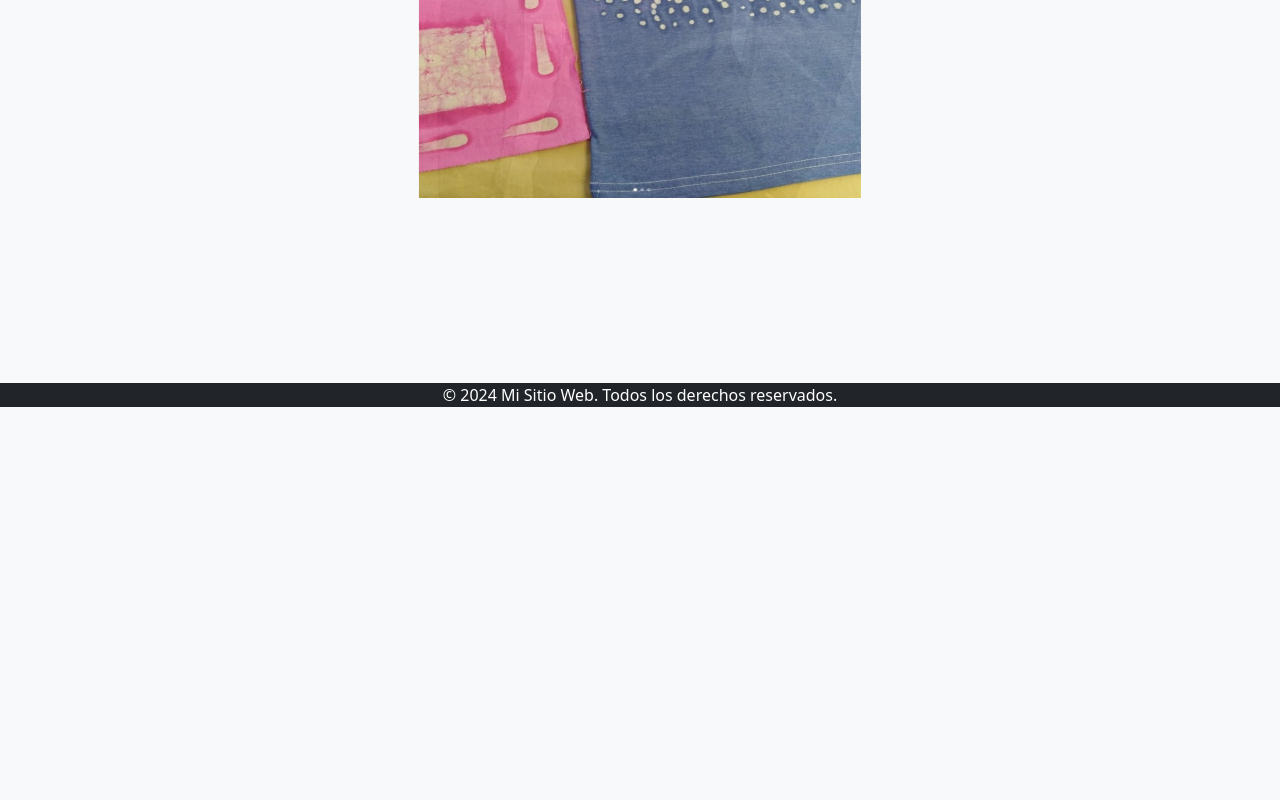
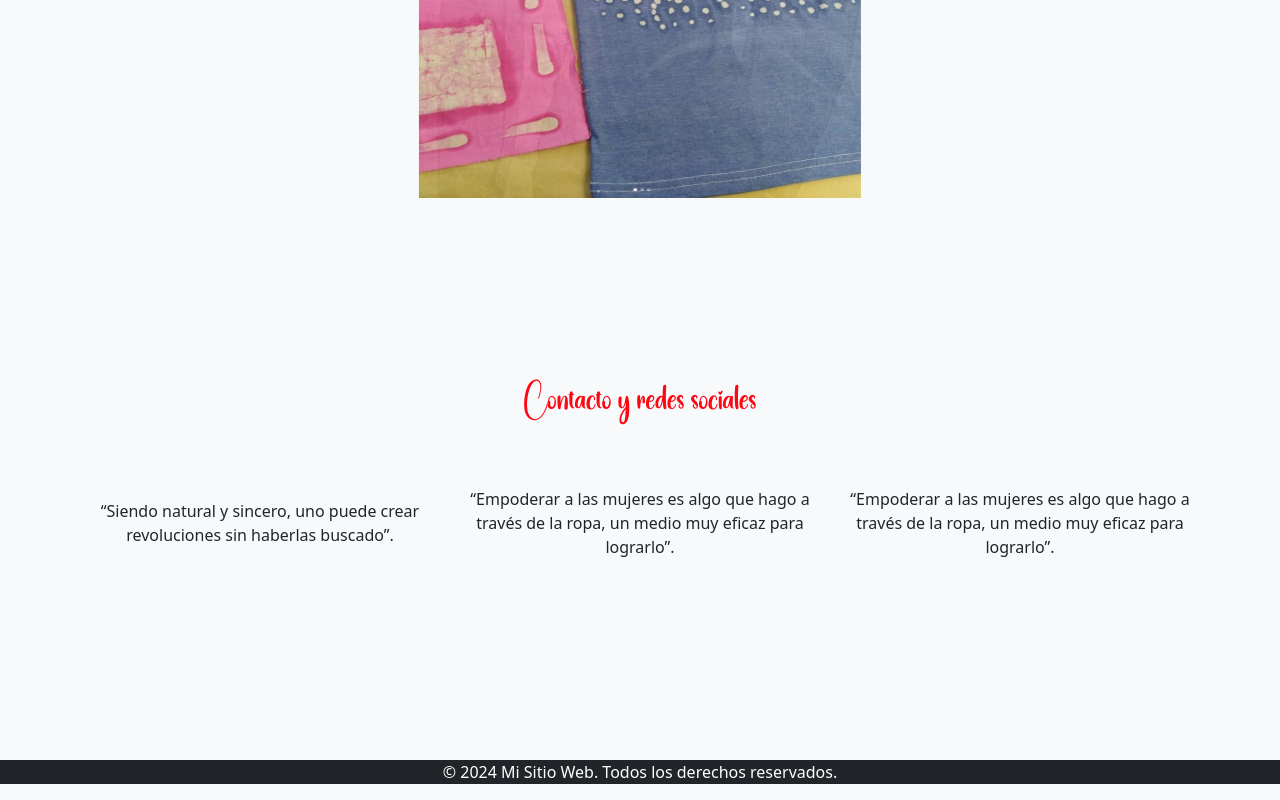
Before and after one commit to ferodriguezc/pagina_portafolio_eugenia, a plain HTML site: page index.html in a window 1280 px wide. Shown: the part 1304-2104 px from the top of the page. Before the commit the page ends 1727 px from the top, so only its background shows below. Drawn offline with nearby package versions, Linux system fonts and the light colour scheme.

Commit message:
cambios en el nav.

```diff
--- a/index.html
+++ b/index.html
@@ -16,18 +16,6 @@
 
 <body class=" bg-light">
 
-    <ul  class="nav justify-content-center  ">
-        <li class="nav-item">
-          <a class="nav-link active" aria-current="page" href="#"><h5>Sobre mi</h5></a>
-        </li>
-        <li id="item2" class="nav-item">
-          <a class="nav-link" href="#"><h5>Mis proyectos</h5></a>
-        </li>
-        <li class="nav-item">
-          <a class="nav-link" href="#"><h5>Contacto</h5></a>
-        </li>
-
-    </ul>
 
 
 
@@ -37,7 +25,7 @@
         </div>
 
         <div class="col-md-3 ">
-            <div >
+            <div>
                 <img class=" w-auto" id="foto_perfil" src="foto/foto_perfil.jpg" alt="">
             </div>
         </div>
@@ -56,9 +44,24 @@
 
     </div>
 
+    <ul class="nav justify-content-center  ">
+        <li class="nav-item">
+            <a class="nav-link active" aria-current="page" href="#">
+                <h5>Sobre mi</h5>
+            </a>
+        </li>
+        <li id="item2" class="nav-item">
+            <a class="nav-link" href="#">
+                <h5>Mis proyectos</h5>
+            </a>
+        </li>
+        <li class="nav-item">
+            <a class="nav-link" href="#">
+                <h5>Contactos y redes sociales</h5>
+            </a>
+        </li>
 
-
-    </div>
+    </ul>
 
 
 
@@ -68,7 +71,11 @@
 
 
 
-    <div class="container-md" >
+
+
+
+
+    <div class="container-md">
 
 
 
@@ -140,11 +147,13 @@
                             <img src="foto/imagen_07.PNG" class="d-block mx-auto" alt="...">
                         </div>
                     </div>
-                    <button class="carousel-control-prev" type="button" data-bs-target="#carouselExampleFade" data-bs-slide="prev">
+                    <button class="carousel-control-prev" type="button" data-bs-target="#carouselExampleFade"
+                        data-bs-slide="prev">
                         <span class="carousel-control-prev-icon" aria-hidden="true"></span>
                         <span class="visually-hidden">Previous</span>
                     </button>
-                    <button class="carousel-control-next" type="button" data-bs-target="#carouselExampleFade" data-bs-slide="next">
+                    <button class="carousel-control-next" type="button" data-bs-target="#carouselExampleFade"
+                        data-bs-slide="next">
                         <span class="carousel-control-next-icon" aria-hidden="true"></span>
                         <span class="visually-hidden">Next</span>
                     </button>
@@ -153,6 +162,43 @@
 
             <div class="col-md-2"></div>
         </div>
+    </div>
+
+
+    <div class="container-md">
+
+        <div class="row">
+            <div class="col-md-12">
+                <h2>Contacto y redes sociales</h2>
+            </div>
+            <div class="col-md-4 ">
+                <article>
+                    <p>
+                        “Siendo natural y sincero, uno puede crear revoluciones sin haberlas buscado”.
+                    </p>
+                </article>
+            </div>
+            <div class="col-md-4 ">
+                <article>
+                    <p>
+                        “Empoderar a las mujeres es algo que hago a través de la ropa, un medio muy eficaz para lograrlo”.
+                    </p>
+                </article>
+            </div>
+
+            <div class="col-md-4 ">
+                <article>
+                    <p>
+                        “Empoderar a las mujeres es algo que hago a través de la ropa, un medio muy eficaz para lograrlo”.
+                    </p>
+                </article>
+            </div>
+
+
+
+
+        </div>
+
     </div>
 
 
@@ -175,6 +221,8 @@
     <script src="https://cdn.jsdelivr.net/npm/@popperjs/core@2.9.1/dist/umd/popper.min.js"></script>
     <script src="https://stackpath.bootstrapcdn.com/bootstrap/4.5.2/js/bootstrap.min.js"></script>
 
+
+
 </body>
 
 </html>
--- a/style.css
+++ b/style.css
@@ -45,7 +45,6 @@ html {
 
 .nav {
     margin-bottom: 100px; /* Ajusta el valor según tus necesidades */
-
 }
 
 .carousel-item img {
```
